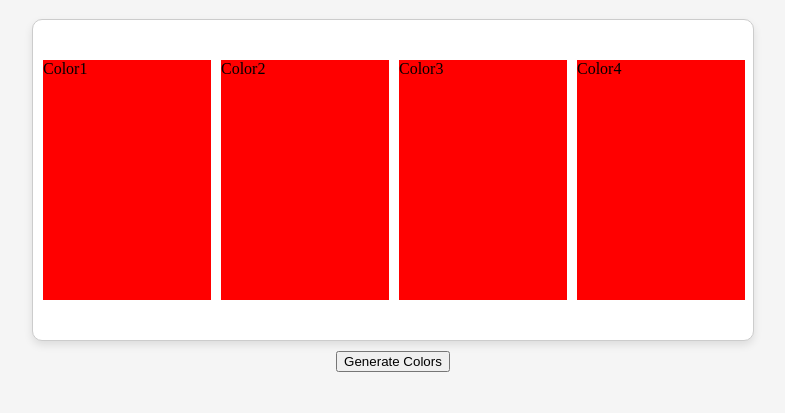
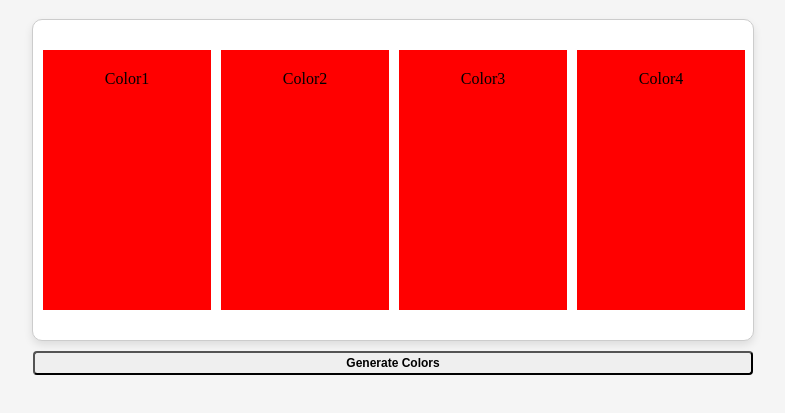
Before and after one commit to jbell35/color-palette-generator, a plain HTML site: page index.html in a window 1280 px wide. Shown: the part 61-474 px from the top of the page, without its empty margins (247-1032 px from the left). Drawn offline with Linux system fonts and the light colour scheme.

Commit message:
updated CSS styling and HTML structuring

```diff
--- a/index.html
+++ b/index.html
@@ -11,11 +11,10 @@
     <h1 id="title">Color Palette Generator</h1>
 
     <div class="container">
-        <div class="pal pal1">Color1</div>
-        <div class="pal pal2">Color2</div>
-        <div class="pal pal3">Color3</div>
-        <div class="pal pal4">Color4</div>
-
+        <div class="colCard  pal1">Color1</div>
+        <div class="colCard  pal2">Color2</div>
+        <div class="colCard  pal3">Color3</div>
+        <div class="colCard  pal4">Color4</div>
 
     </div>
     <button class="btn">Generate Colors</button>
--- a/style.css
+++ b/style.css
@@ -22,10 +22,29 @@ body {
     margin-bottom: 10px;
 }
 
-.pal {
+.colCard {
     background-color: red;
     margin-left: 10px;
     width: 10.5em;
     height: 15em;
+    text-align: center;
+    padding-top: 20px;
+    font-weight: 500;
 
 }
+
+.btn {
+    width: 60em;
+    height: 2em;
+    color: black;
+    font-weight: bold;
+    font-size: 12px;
+    border-radius: 4px;
+
+}
+
+.btn:hover {
+    cursor: pointer;
+    background-color: #dddcdc;
+
+}
```
